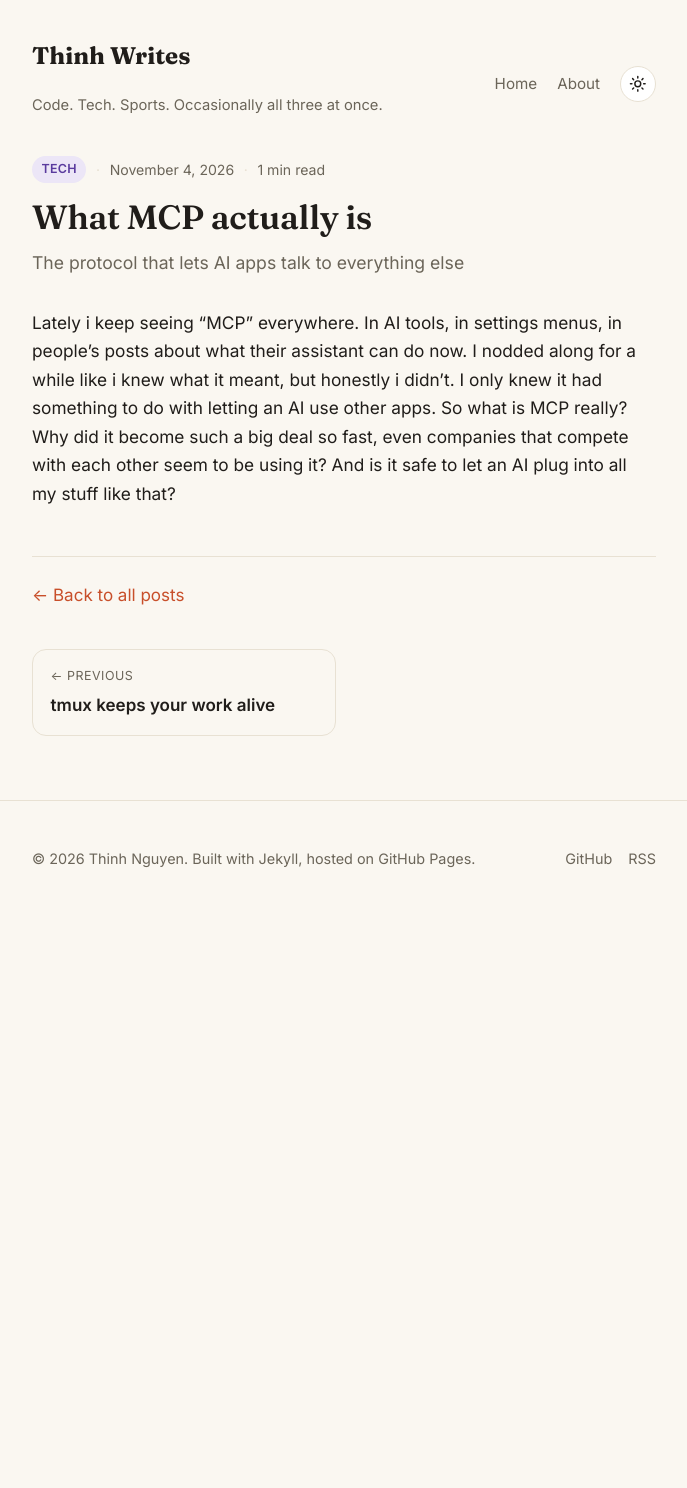
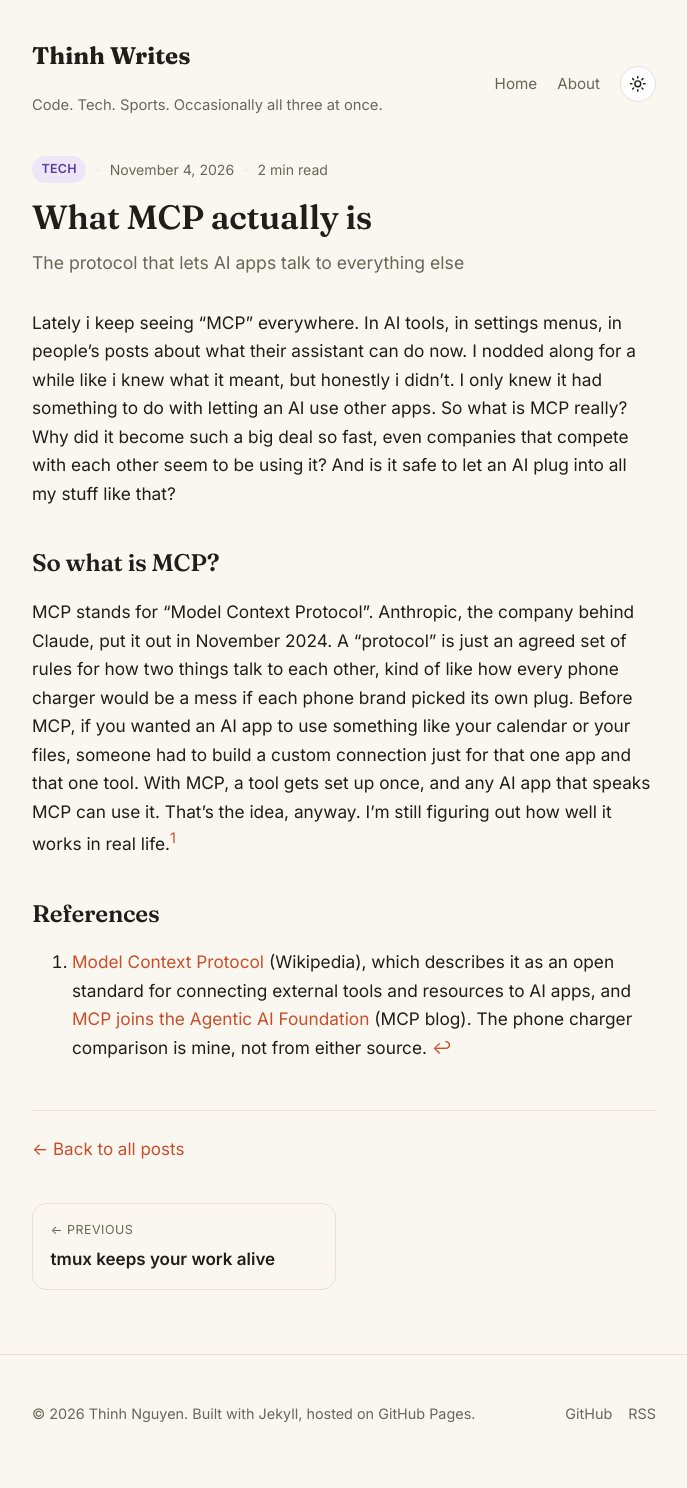
Before and after one commit to Thinh0/blogging-stuff, a Jekyll site: the page built from _posts/2026-11-04-what-mcp-actually-is.md, in a window 1280 px wide. Shown: the whole page, without its empty margins (296-983 px from the left). Built offline with Jekyll 4.4.1, drawn with Linux system fonts in a browser that asks for light colours; before the commit the page ends 934 px from its top, so only the background shows below that.

Commit message:
what is mcp

```diff
--- a/_posts/2026-11-04-what-mcp-actually-is.md
+++ b/_posts/2026-11-04-what-mcp-actually-is.md
@@ -6,3 +6,11 @@ categories: [tech]
 ---
 
 Lately i keep seeing "MCP" everywhere. In AI tools, in settings menus, in people's posts about what their assistant can do now. I nodded along for a while like i knew what it meant, but honestly i didn't. I only knew it had something to do with letting an AI use other apps. So what is MCP really? Why did it become such a big deal so fast, even companies that compete with each other seem to be using it? And is it safe to let an AI plug into all my stuff like that?
+
+## So what is MCP?
+
+MCP stands for "Model Context Protocol". Anthropic, the company behind Claude, put it out in November 2024. A "protocol" is just an agreed set of rules for how two things talk to each other, kind of like how every phone charger would be a mess if each phone brand picked its own plug. Before MCP, if you wanted an AI app to use something like your calendar or your files, someone had to build a custom connection just for that one app and that one tool. With MCP, a tool gets set up once, and any AI app that speaks MCP can use it. That's the idea, anyway. I'm still figuring out how well it works in real life.[^wiki]
+
+## References
+
+[^wiki]: [Model Context Protocol](https://en.wikipedia.org/wiki/Model_Context_Protocol) (Wikipedia), which describes it as an open standard for connecting external tools and resources to AI apps, and [MCP joins the Agentic AI Foundation](https://blog.modelcontextprotocol.io/posts/2025-12-09-mcp-joins-agentic-ai-foundation/) (MCP blog). The phone charger comparison is mine, not from either source.
```
